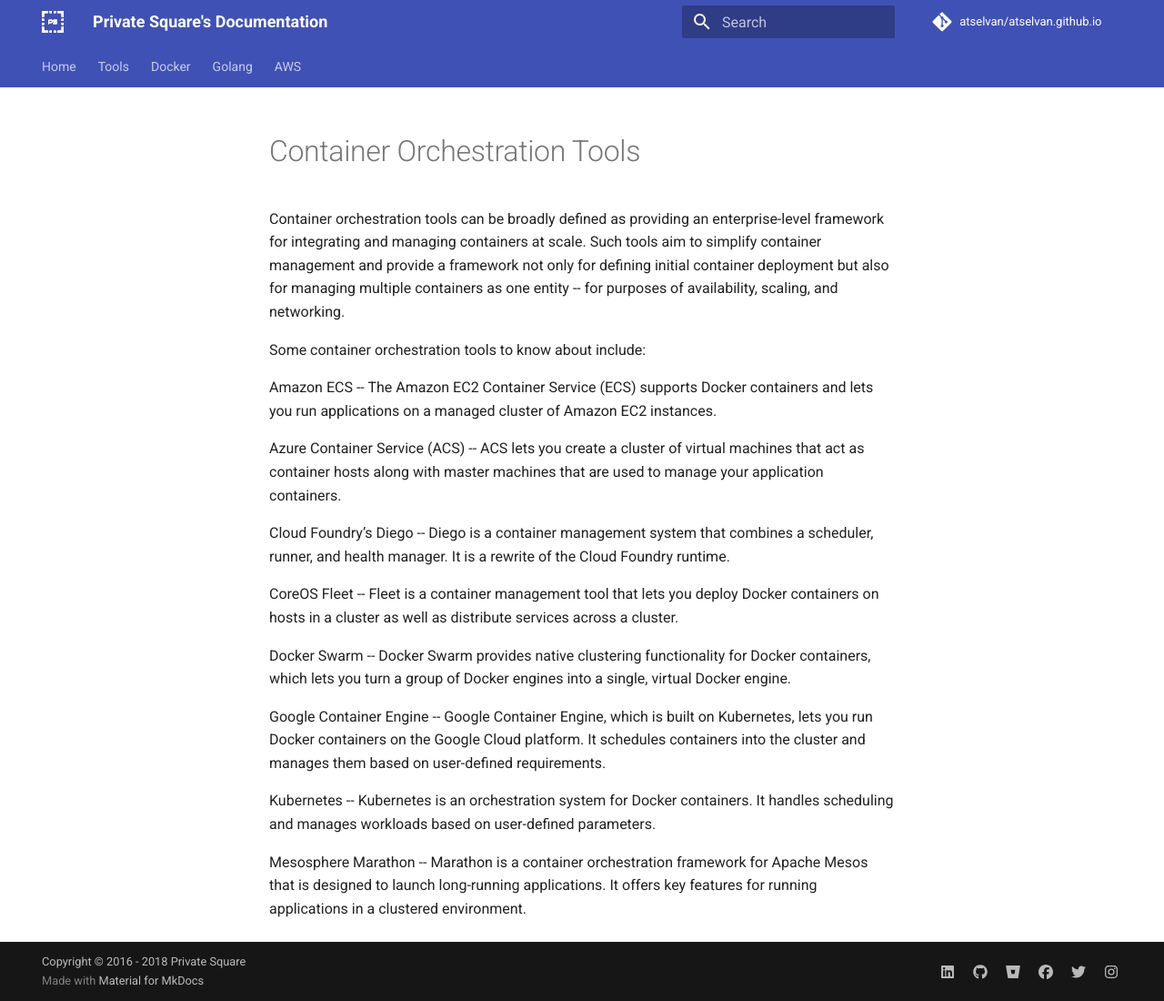
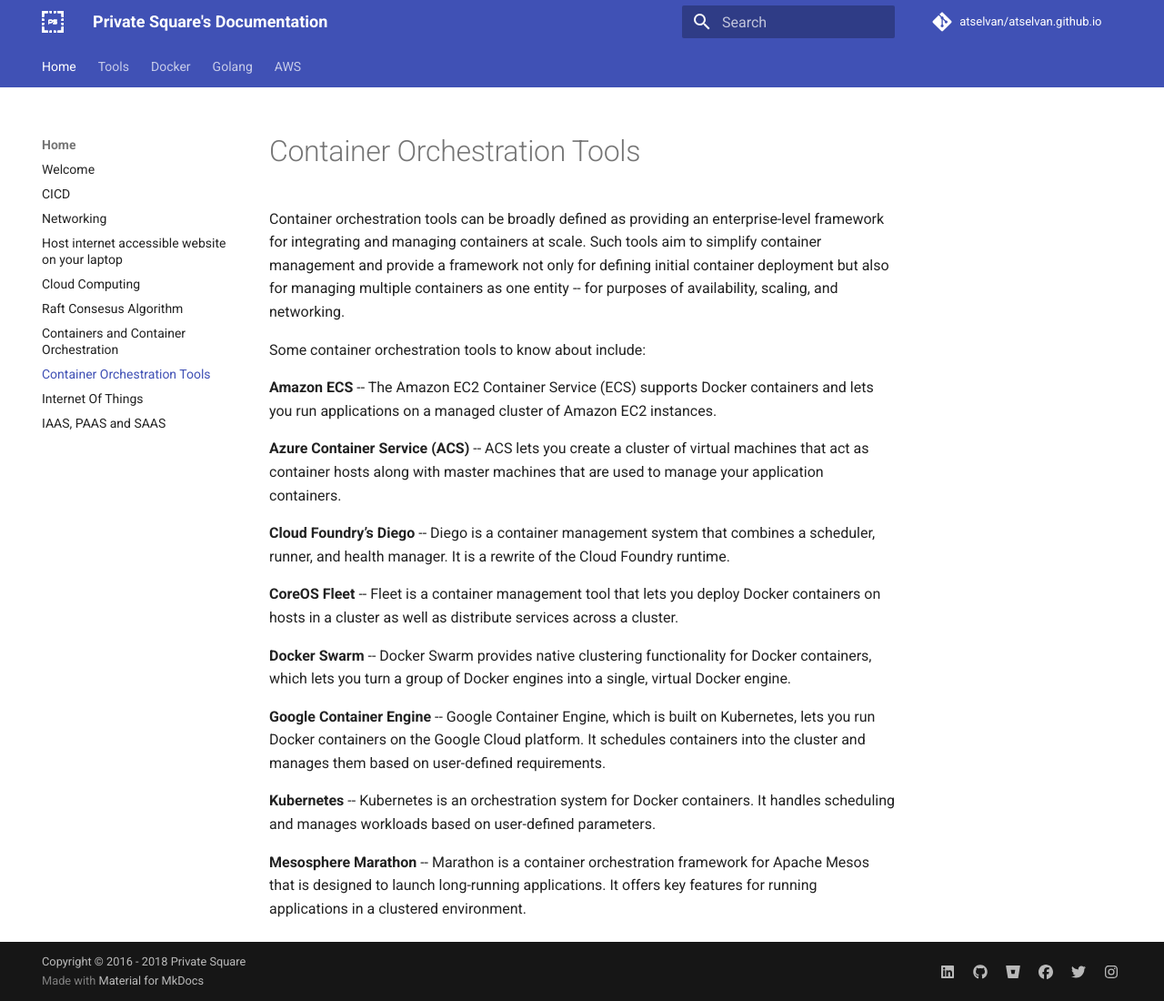
Before and after one commit to atselvan/atselvan.github.io, an MkDocs documentation site: the page built from docs/blog/container-orchestration-tools.md, in a window 1280 px wide and 1100 px high. Shown: the whole window at 91% size. Built offline with MkDocs 1.6.1 and Material for MkDocs 9.7.7, drawn with Linux system fonts in a browser that asks for light colours; comment, search, counter and statistics services are not loaded; old or Windows-style settings are respelled for this version of MkDocs.

Commit message:
Updated blogs

```diff
--- a/docs/blog/container-orchestration-tools.md
+++ b/docs/blog/container-orchestration-tools.md
@@ -4,18 +4,18 @@
 
 Some container orchestration tools to know about include:
 
-Amazon ECS -- The Amazon EC2 Container Service (ECS) supports Docker containers and lets you run applications on a managed cluster of Amazon EC2 instances.
+**Amazon ECS** -- The Amazon EC2 Container Service (ECS) supports Docker containers and lets you run applications on a managed cluster of Amazon EC2 instances.
 
-Azure Container Service (ACS) -- ACS lets you create a cluster of virtual machines that act as container hosts along with master machines that are used to manage your application containers.
+**Azure Container Service (ACS)** -- ACS lets you create a cluster of virtual machines that act as container hosts along with master machines that are used to manage your application containers.
 
-Cloud Foundry’s Diego -- Diego is a container management system that combines a scheduler, runner, and health manager. It is a rewrite of the Cloud Foundry runtime.
+**Cloud Foundry’s Diego** -- Diego is a container management system that combines a scheduler, runner, and health manager. It is a rewrite of the Cloud Foundry runtime.
 
-CoreOS Fleet -- Fleet is a container management tool that lets you deploy Docker containers on hosts in a cluster as well as distribute services across a cluster.
+**CoreOS Fleet** -- Fleet is a container management tool that lets you deploy Docker containers on hosts in a cluster as well as distribute services across a cluster.
 
-Docker Swarm -- Docker Swarm provides native clustering functionality for Docker containers, which lets you turn a group of Docker engines into a single, virtual Docker engine.
+**Docker Swarm** -- Docker Swarm provides native clustering functionality for Docker containers, which lets you turn a group of Docker engines into a single, virtual Docker engine.
 
-Google Container Engine -- Google Container Engine, which is built on Kubernetes, lets you run Docker containers on the Google Cloud platform. It schedules containers into the cluster and manages them based on user-defined requirements.
+**Google Container Engine** -- Google Container Engine, which is built on Kubernetes, lets you run Docker containers on the Google Cloud platform. It schedules containers into the cluster and manages them based on user-defined requirements.
 
-Kubernetes -- Kubernetes is an orchestration system for Docker containers. It handles scheduling and manages workloads based on user-defined parameters.
+**Kubernetes** -- Kubernetes is an orchestration system for Docker containers. It handles scheduling and manages workloads based on user-defined parameters.
 
-Mesosphere Marathon -- Marathon is a container orchestration framework for Apache Mesos that is designed to launch long-running applications. It offers key features for running applications in a clustered environment.
+**Mesosphere Marathon** -- Marathon is a container orchestration framework for Apache Mesos that is designed to launch long-running applications. It offers key features for running applications in a clustered environment.
--- a/mkdocs.yml
+++ b/mkdocs.yml
@@ -19,7 +19,11 @@
   - Welcome: index.md
   - CICD: blog/cicd-fundamentals.md
   - Networking: blog/networking-fundamentals.md
+  - Host internet accessible website on your laptop: blog/host-internet-accessible-website-on-laptop.md
   - Cloud Computing : blog/cloud-computing.md
+  - Raft Consesus Algorithm: blog/raft-consensus-algorithm.md
+  - Containers and Container Orchestration: blog/container-orchestration.md
+  - Container Orchestration Tools: blog/container-orchestration-tools.md
   - Internet Of Things : blog/internet-of-things.md
   - IAAS, PAAS and SAAS: blog/understanding-iaas-paas-saas.md
 - Tools:
```
Also changed, not shown: docs/blog/container-orchestration.md (added, +36 -0 lines), docs/blog/host-internet-accessible-website-on-laptop.md (+1 -3 lines), docs/blog/internet-of-things.md (+3 -1 lines), docs/blog/metadata.md (+3 -1 lines), docs/blog/raft-consensus-algorithm.md (added, +23 -0 lines), docs/blog/images/containers.png (added).
